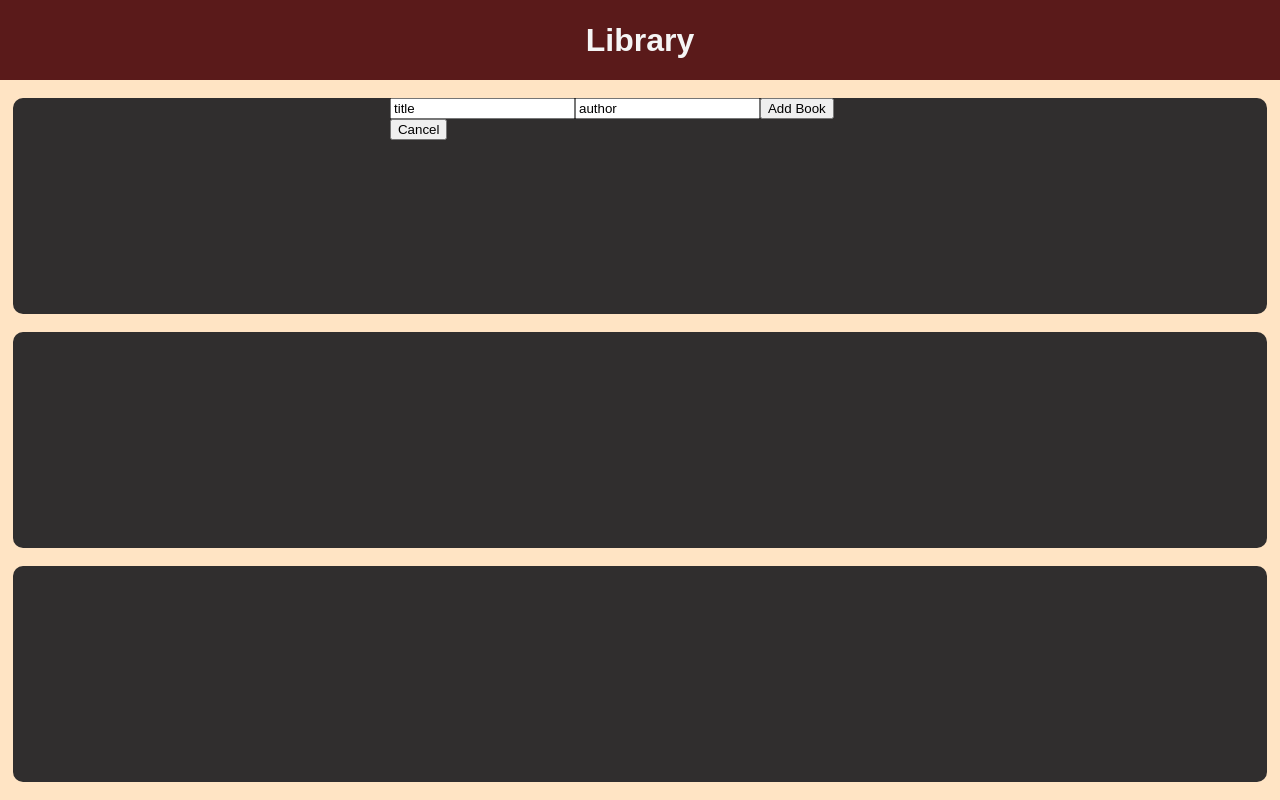
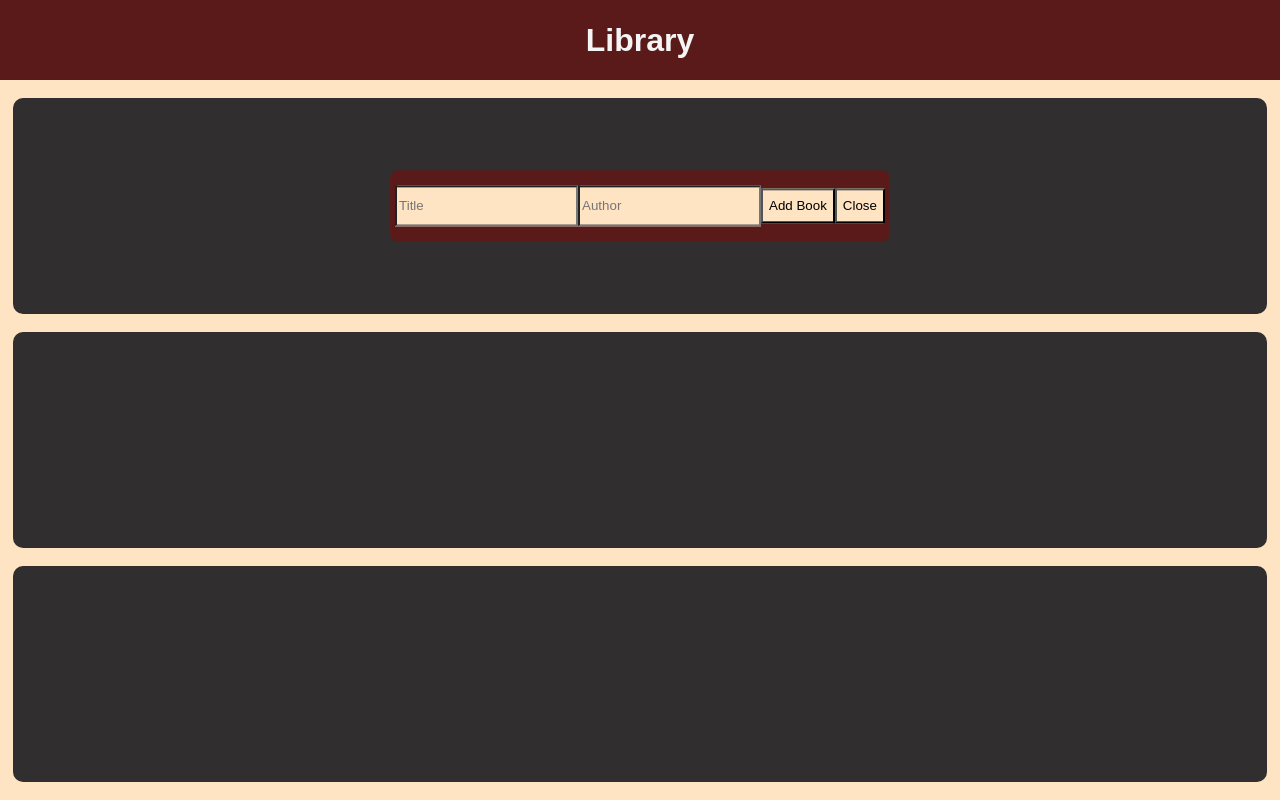
Before and after one commit to webmanone/libraryProject, a React (Create React App) app: page / in a window 1280 px wide. Both pictures are taken after a click on the element 639 px from the left and 206 px from the top of the page. Built offline with nearby package versions, Linux system fonts and the light colour scheme; a web font is replaced by a local one.

Commit message:
changed styling of bookInput, still needs work

```diff
--- a/src/index.css
+++ b/src/index.css
@@ -69,6 +69,27 @@ gap: 10px;
   margin-left: auto;
   margin-right: auto;
   width: 500px;
+  background-color: rgb(90, 26, 26);
+  text-align: center;
+  height: 33%;
+  top: 50%;
+  transform: translateY(-50%);
+  border-radius: 8px;
+  z-index: 2;
+  display: flex;
+  align-items: center;
+  justify-content: center;
+}
+
+.bookInput input {
+  width: 35%;
+  height: 50%;
+  background-color: bisque;
+}
+
+.bookInput button {
+  height: 50%;
+  background-color: bisque;
 }
 
 .book {
@@ -85,10 +106,10 @@ gap: 10px;
   border: 2px solid;
   position: relative;
   cursor: default;
+  overflow: visible;
 }
 
 .book:hover .deleteBook {
-  visibility: visible;
   opacity: 1;
 }
 
@@ -102,7 +123,6 @@ gap: 10px;
   align-items: center;
   border: none;
   cursor: pointer;
-  visibility: hidden;
   opacity: 0;
   transition: all 0.5s;
 }
--- a/src/shelf.js
+++ b/src/shelf.js
@@ -5,8 +5,8 @@ function Shelf() {
     const [bookCounter, setBookCounter] = useState(0); //initialises hook to 0 that will track how many books are in a shelf
 
     const [book, setBook] = useState({
-      title: "title",
-      author: "author"
+      title: "",
+      author: ""
     }); //initialises hook that will track the latest book entered by the user
 
     const [showInput, setShowInput] = useState(false); //initialises status of the book input div, automatically false
@@ -33,6 +33,7 @@ function Shelf() {
     function handleAddBookClick(e) {
       e.stopPropagation();
       addBook(book);
+      setBook({ title: "", author: "" });
     }
 
     //function that hides the input div when the cancel button is clicked
@@ -60,10 +61,11 @@ function Shelf() {
       if (showInput) {
         return (
           <div className="bookInput">
-            <input type="text" name="title" value={book.title} onChange={updateBook} />
-            <input type="text" name="author" value={book.author} onChange={updateBook} />
+            <input type="text" name="title" placeholder="Title" value={book.title} onChange={updateBook} />
+            <input type="text" name="author" placeholder="Author" value={book.author} onChange={updateBook} />
+            <br />
             <button onClick={handleAddBookClick}>Add Book</button>
-            <button onClick={handleCancelClick}>Cancel</button>
+            <button onClick={handleCancelClick}>Close</button>
           </div>
         );
       } else {
@@ -78,7 +80,7 @@ function Shelf() {
       <div className="shelf">
         {books.map((book, index) => (
           <div key={index} className="book">
-            {book.title} - {book.author}
+            {book.title}<br /><br />{book.author}
             <button className="deleteBook" onClick={() => handleDeleteBook(index)}>&times;</button>
           </div>
         ))}
```
